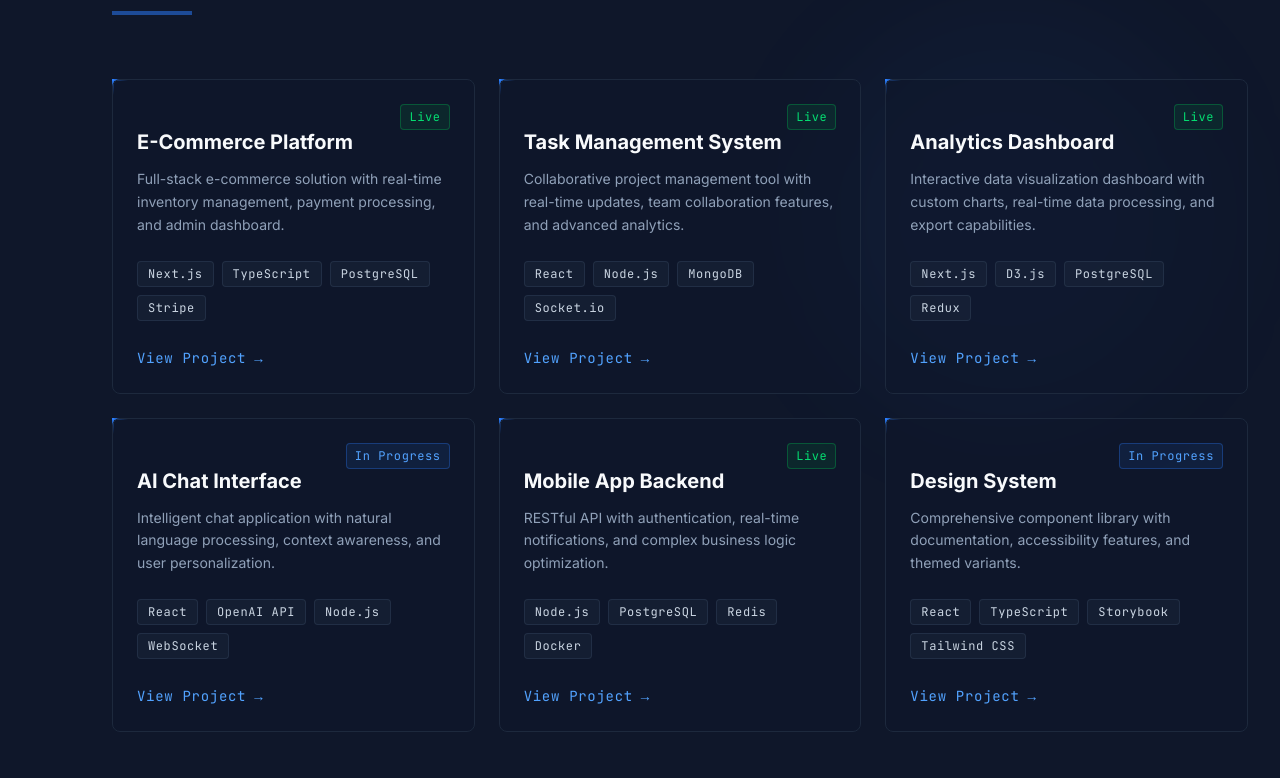
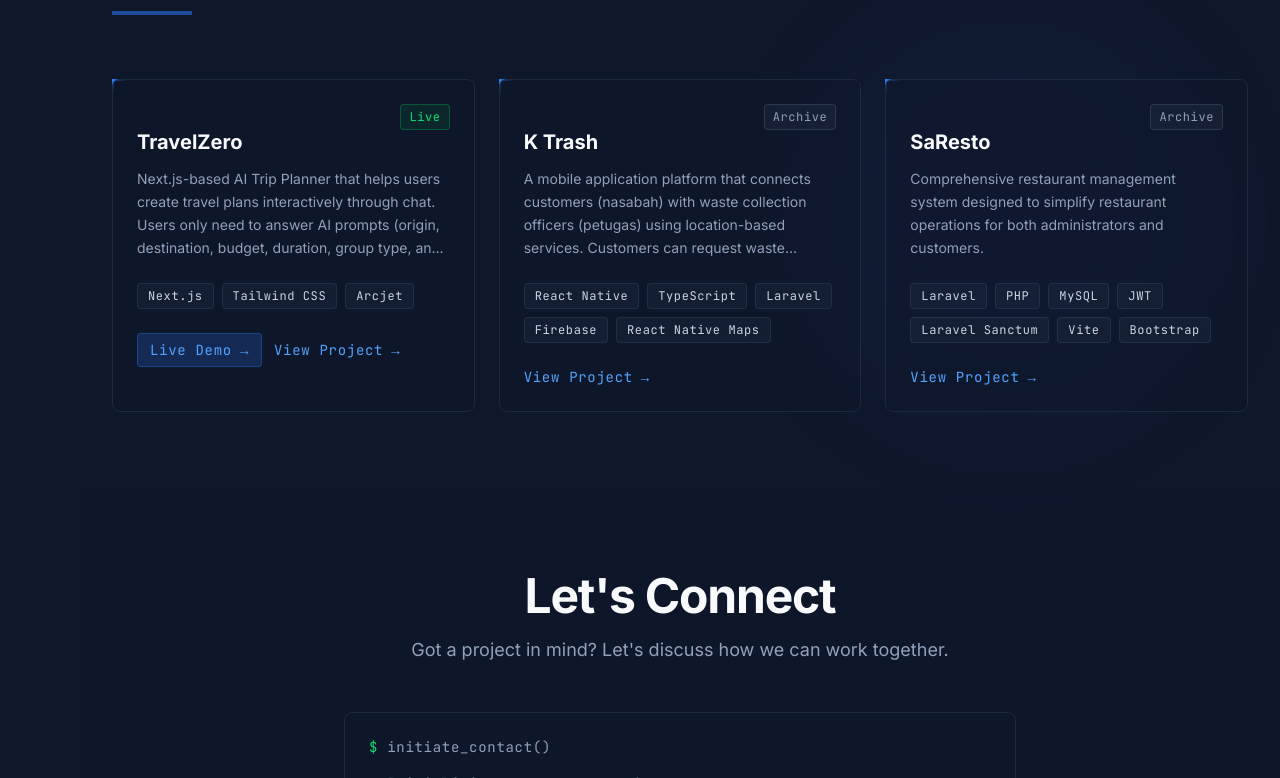
Before and after one commit to AffanSurya/affan-surya, a Next.js app: page / in a window 1280 px wide. Shown: the part 1782-2560 px from the top of the page. Built offline with nearby package versions, Linux system fonts and the light colour scheme.

Commit message:
Update Projects and Sidebar components; modify project details and enhance sidebar time display with tooltip for coordinates

```diff
--- a/app/components/Projects.tsx
+++ b/app/components/Projects.tsx
@@ -7,57 +7,35 @@
     description: string;
     technologies: string[];
     link: string;
+    demoLink?: string;
     status: "Live" | "In Progress" | "Archive";
 }
 
 const projectsData: ProjectCard[] = [
     {
-        title: "E-Commerce Platform",
+        title: "TravelZero",
         description:
-            "Full-stack e-commerce solution with real-time inventory management, payment processing, and admin dashboard.",
-        technologies: ["Next.js", "TypeScript", "PostgreSQL", "Stripe"],
-        link: "#",
+            "Next.js-based AI Trip Planner that helps users create travel plans interactively through chat. Users only need to answer AI prompts (origin, destination, budget, duration, group type, and interests), and the system will automatically generate a daily itinerary and hotel recommendations.",
+        technologies: ["Next.js", "Tailwind CSS", "Arcjet"],
+        link: "https://github.com/AffanSurya/travel-zero",
+        demoLink: "https://travel-zero.vercel.app",
         status: "Live",
     },
     {
-        title: "Task Management System",
+        title: "K Trash",
         description:
-            "Collaborative project management tool with real-time updates, team collaboration features, and advanced analytics.",
-        technologies: ["React", "Node.js", "MongoDB", "Socket.io"],
-        link: "#",
-        status: "Live",
+            "A mobile application platform that connects customers (nasabah) with waste collection officers (petugas) using location-based services. Customers can request waste collection, track officers in real-time, and manage their accounts. Officers can handle waste collection requests and update order status.",
+        technologies: ["React Native", "TypeScript", "Laravel", "Firebase", "React Native Maps"],
+        link: "https://github.com/AffanSurya/k-trash.git",
+        status: "Archive",
     },
     {
-        title: "Analytics Dashboard",
+        title: "SaResto",
         description:
-            "Interactive data visualization dashboard with custom charts, real-time data processing, and export capabilities.",
-        technologies: ["Next.js", "D3.js", "PostgreSQL", "Redux"],
-        link: "#",
-        status: "Live",
-    },
-    {
-        title: "AI Chat Interface",
-        description:
-            "Intelligent chat application with natural language processing, context awareness, and user personalization.",
-        technologies: ["React", "OpenAI API", "Node.js", "WebSocket"],
-        link: "#",
-        status: "In Progress",
-    },
-    {
-        title: "Mobile App Backend",
-        description:
-            "RESTful API with authentication, real-time notifications, and complex business logic optimization.",
-        technologies: ["Node.js", "PostgreSQL", "Redis", "Docker"],
-        link: "#",
-        status: "Live",
-    },
-    {
-        title: "Design System",
-        description:
-            "Comprehensive component library with documentation, accessibility features, and themed variants.",
-        technologies: ["React", "TypeScript", "Storybook", "Tailwind CSS"],
-        link: "#",
-        status: "In Progress",
+            "Comprehensive restaurant management system designed to simplify restaurant operations for both administrators and customers.",
+        technologies: ["Laravel", "PHP", "MySQL", "JWT", "Laravel Sanctum", "Vite", "Bootstrap"],
+        link: "https://github.com/AffanSurya/sa-restoV2",
+        status: "Archive",
     },
 ];
 
@@ -89,7 +67,12 @@
                     <h3 className="text-xl font-bold text-slate-50 mb-3 group-hover:text-blue-400 transition-colors duration-200">
                         {project.title}
                     </h3>
-                    <p className="text-slate-400 text-sm mb-6 leading-relaxed">{project.description}</p>
+                    <p
+                        className="text-slate-400 text-sm mb-6 leading-relaxed line-clamp-4 cursor-help"
+                        title={project.description}
+                    >
+                        {project.description}
+                    </p>
 
                     {/* Technologies */}
                     <div className="flex flex-wrap gap-2 mb-6">
@@ -103,14 +86,27 @@
                         ))}
                     </div>
 
-                    {/* Link */}
+                    {/* Links */}
+                    <div className="flex gap-3 flex-wrap">
+                        {project.demoLink && (
+                            <a
+                                href={project.demoLink}
+                                target="_blank"
+                                className="inline-flex items-center gap-2 px-3 py-1.5 bg-blue-500/20 text-blue-400 hover:bg-blue-500/30 hover:text-blue-300 transition-all duration-200 text-sm font-mono-tactical rounded border border-blue-500/30"
+                            >
+                                Live Demo
+                                <span>→</span>
+                            </a>
+                        )}
                         <a
                             href={project.link}
+                            target="_blank"
                             className="inline-flex items-center gap-2 text-blue-400 hover:text-blue-300 transition-colors duration-200 text-sm font-mono-tactical"
                         >
                             View Project
                             <span>→</span>
                         </a>
+                    </div>
                 </div>
             </div>
         </div>
@@ -140,7 +136,7 @@
                 </div>
 
                 {/* View all projects link */}
-                <div className="mt-16 pt-12 border-t border-slate-800 text-center">
+                {/* <div className="mt-16 pt-12 border-t border-slate-800 text-center">
                     <a
                         href="#"
                         className="inline-flex items-center gap-2 px-6 py-3 border border-slate-700 rounded-lg text-slate-400 hover:border-blue-500/50 hover:text-blue-400 transition-all duration-300 font-mono-tactical text-sm"
@@ -148,7 +144,7 @@
                         View All Projects
                         <span>→</span>
                     </a>
-                </div>
+                </div> */}
             </div>
         </section>
     );
--- a/app/components/Sidebar.tsx
+++ b/app/components/Sidebar.tsx
@@ -8,9 +8,7 @@
 }
 
 export default function Sidebar({ activeSection, onNavigate }: Props) {
-    const [time, setTime] = useState(() =>
-        new Date().toLocaleTimeString("en-US", { hour12: false })
-    );
+    const [time, setTime] = useState(() => new Date().toLocaleTimeString("en-US", { hour12: false }));
 
     useLayoutEffect(() => {
         // Update time every second
@@ -60,7 +58,9 @@
             <div className="text-sm space-y-1 border-t border-slate-800 pt-3 -ml-5 pl-2">
                 <div className=" font-mono-tactical text-slate-600 whitespace-nowrap">SYSTEM·LOG</div>
                 <div className=" font-mono-tactical text-slate-600 space-y-0.5">
-                    <div className="whitespace-nowrap">07°S/111°E</div>
+                    <div className="whitespace-nowrap cursor-help" title="7°40'57.7S 111°40'40.5E">
+                        7°S/111°E
+                    </div>
                     <div className="text-green-500/70 whitespace-nowrap">● ONLINE</div>
                 </div>
                 <div className=" font-mono-tactical text-slate-700 pt-1 whitespace-nowrap">
```
Lines whose indentation alone changed are shown as unchanged.
